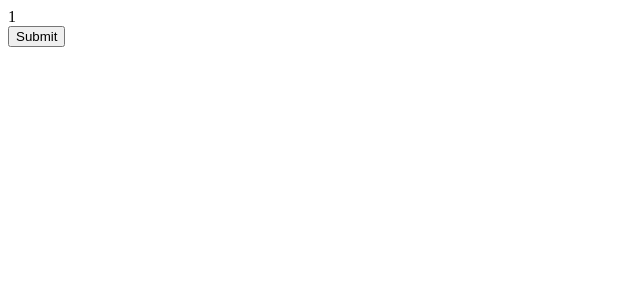
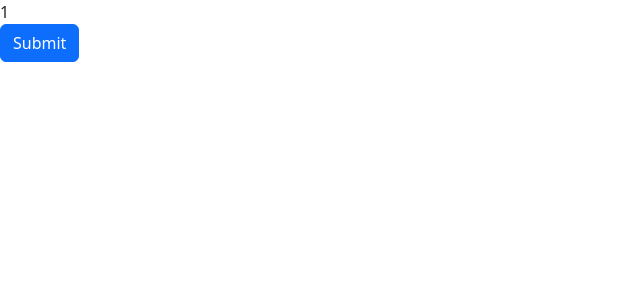
Before and after one commit to Dobbymin/GDSC-FE-Study, a React (Create React App) app in the folder React-Study/react-basic/: page / in a window 1280 px wide. Shown: the top 300 px of the page, without its empty margins (0-640 px from the left). Built offline with nearby package versions, Linux system fonts and the light colour scheme.

Commit message:
✨ feat: bootstrap 설치

```diff
--- a/React-Study/react-basic/package.json
+++ b/React-Study/react-basic/package.json
@@ -8,7 +8,7 @@
     "@testing-library/user-event": "^13.5.0",
     "react": "^18.2.0",
     "react-dom": "^18.2.0",
-    "react-scripts": "5.0.1",
+    "react-scripts": "^5.0.1",
     "web-vitals": "^2.1.4"
   },
   "scripts": {
@@ -34,5 +34,8 @@
       "last 1 firefox version",
       "last 1 safari version"
     ]
+  },
+  "devDependencies": {
+    "bootstrap": "^5.3.2"
   }
 }
--- a/React-Study/react-basic/public/index.html
+++ b/React-Study/react-basic/public/index.html
@@ -5,10 +5,7 @@
         <link rel="icon" href="%PUBLIC_URL%/favicon.ico" />
         <meta name="viewport" content="width=device-width, initial-scale=1" />
         <meta name="theme-color" content="#000000" />
-    <meta
-      name="description"
-      content="Web site created using create-react-app"
-    />
+        <meta name="description" content="Web site created using create-react-app" />
         <link rel="apple-touch-icon" href="%PUBLIC_URL%/logo192.png" />
         <!--
       manifest.json provides metadata used when your web app is installed on a
@@ -24,6 +21,12 @@
       work correctly both with client-side routing and a non-root public URL.
       Learn how to configure a non-root public URL by running `npm run build`.
     -->
+        <link
+            href="https://cdn.jsdelivr.net/npm/bootstrap@5.3.2/dist/css/bootstrap.min.css"
+            rel="stylesheet"
+            integrity="sha384-T3c6CoIi6uLrA9TneNEoa7RxnatzjcDSCmG1MXxSR1GAsXEV/Dwwykc2MPK8M2HN"
+            crossorigin="anonymous"
+        />
         <title>React App</title>
     </head>
     <body>
@@ -38,6 +41,5 @@
 
       To begin the development, run `npm start` or `yarn start`.
       To create a production bundle, use `npm run build` or `yarn build`.
-    -->
-  </body>
+    --></body>
 </html>
--- a/React-Study/react-basic/src/App.js
+++ b/React-Study/react-basic/src/App.js
@@ -19,7 +19,9 @@
     return (
         <>
             <div>{number}</div>
-            <button onClick={double}>Submit</button>
+            <button className="btn btn-primary" onClick={double}>
+                Submit
+            </button>
         </>
     );
 }
```
Also changed, not shown: 1 other file (tests, documents, lock files or other folders). Lines whose indentation alone changed are shown as unchanged.
